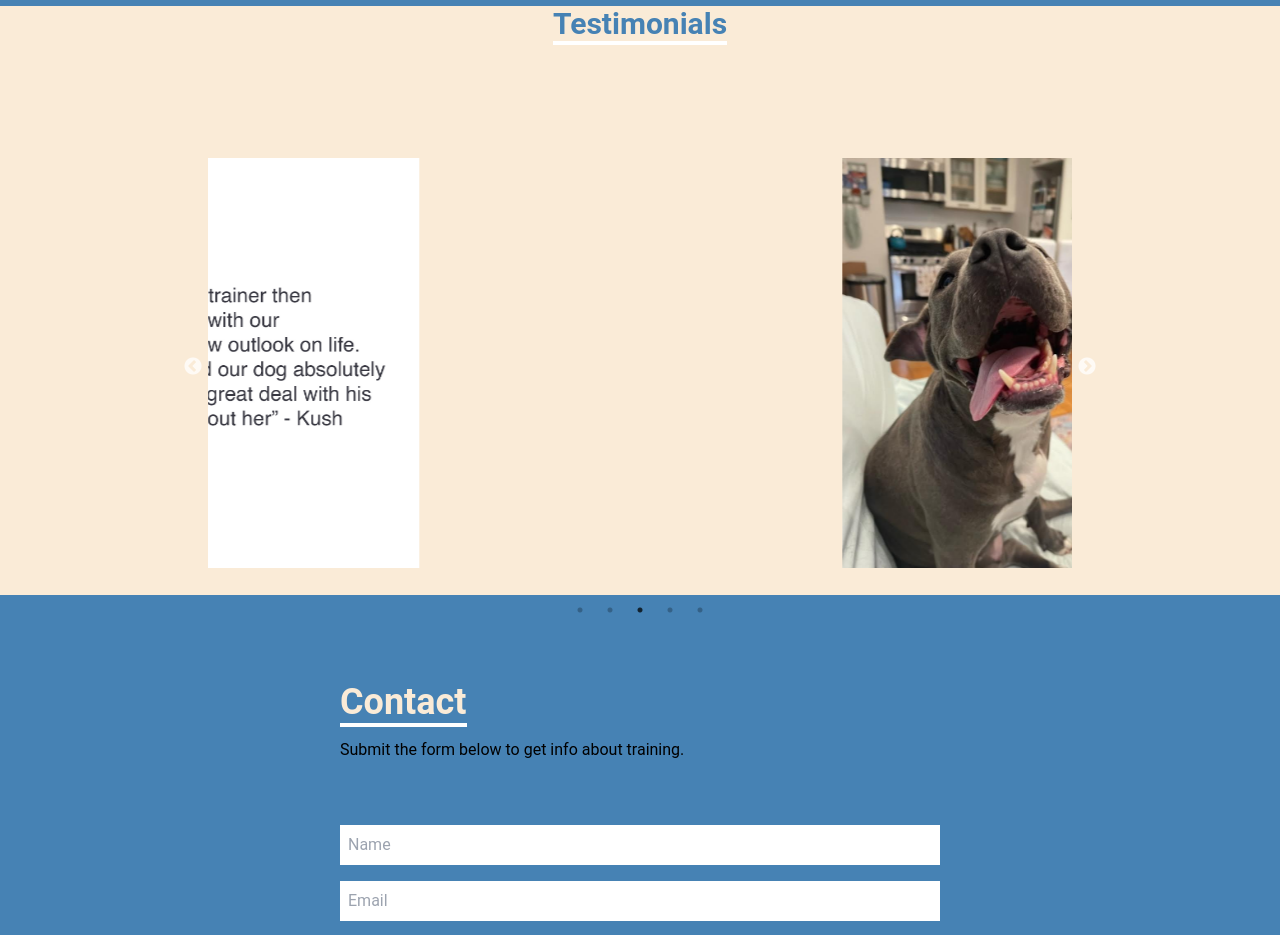
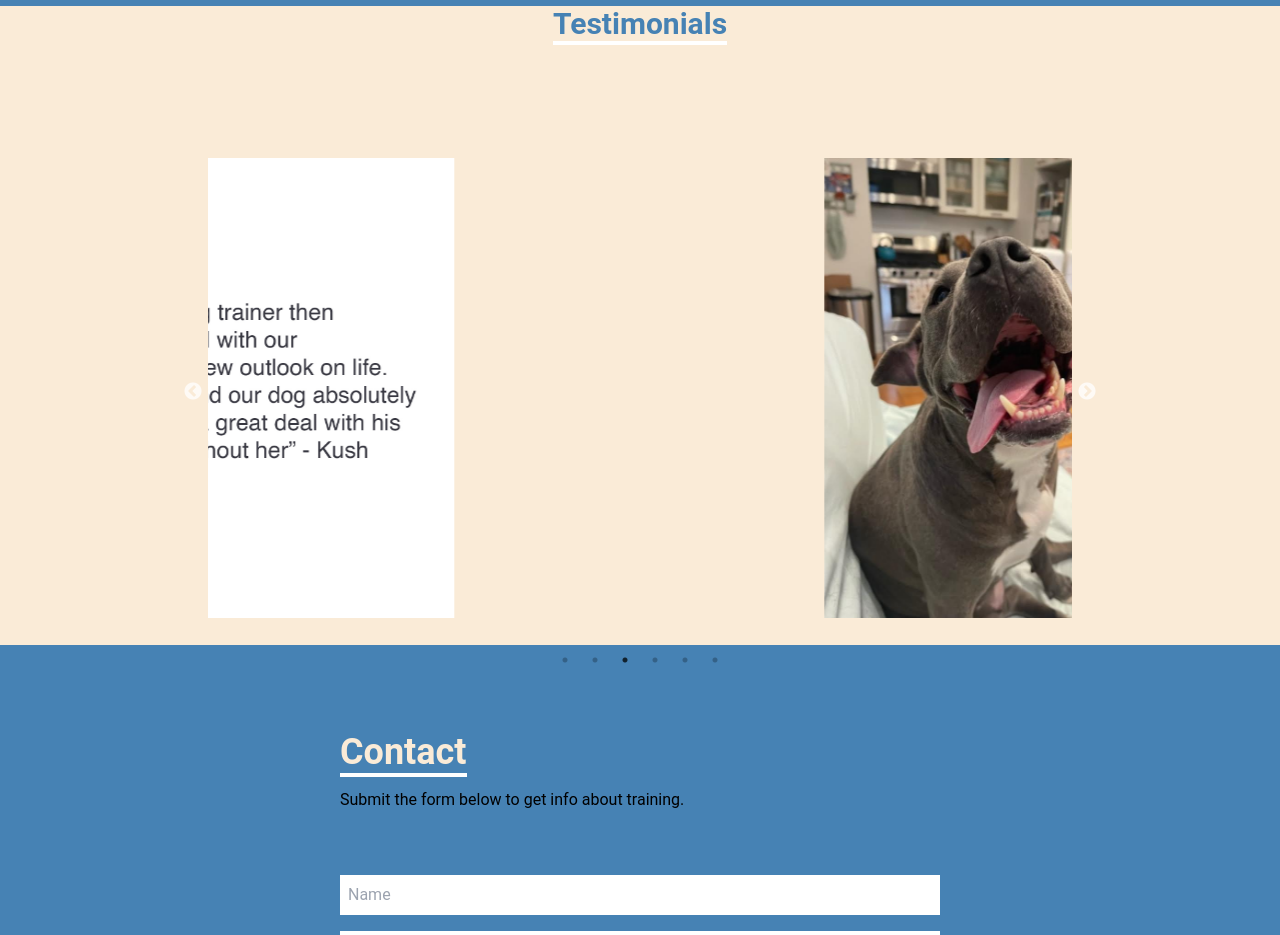
Before and after one commit to Kateattardo/Claire-Cario, a React (Create React App) app: page / in a window 1280 px wide. Shown: the part 2560-3495 px from the top of the page. Built offline with nearby package versions, Linux system fonts and the light colour scheme.

Commit message:
6th testimonial added

```diff
--- a/src/components/Testimonials.jsx
+++ b/src/components/Testimonials.jsx
@@ -7,6 +7,7 @@ import Test1 from "../assets/test1.jpg";
 import Romy from "../assets/IMG_Romy.jpg";
 import Test2 from "../assets/test2.jpg";
 import Ziggy from "../assets/IMG_Ziggy.jpg";
+import Test3 from "../assets/test3.jpg";
 
 const Testimonials = () => {
   const settings = {
@@ -53,6 +54,9 @@ const Testimonials = () => {
             <div>
               <img src={Ziggy} alt="Testimonial 5" className="carousel-image" />
             </div>
+            <div>
+              <img src={Test3} alt="Testimonial 6" className="carousel-image" />
+            </div>
           </Slider>
         </div>
       </div>
--- a/src/index.css
+++ b/src/index.css
@@ -22,7 +22,7 @@ p {
 
 .carousel-image {
   max-width: 100%;
-  max-height: 450px;
+  max-height: 500px;
   display: block;
   margin: 0 auto;
   padding: 20px 0;
```
Also changed, not shown: src/assets/test3.jpg (added).
